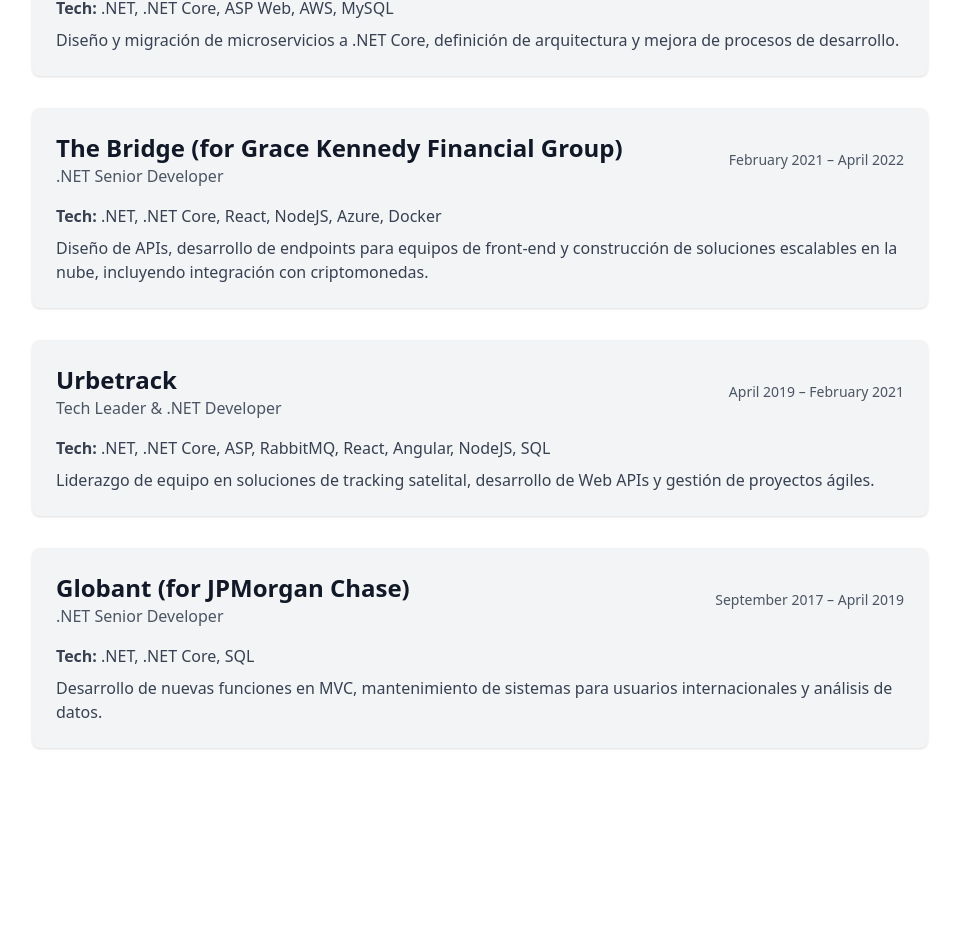
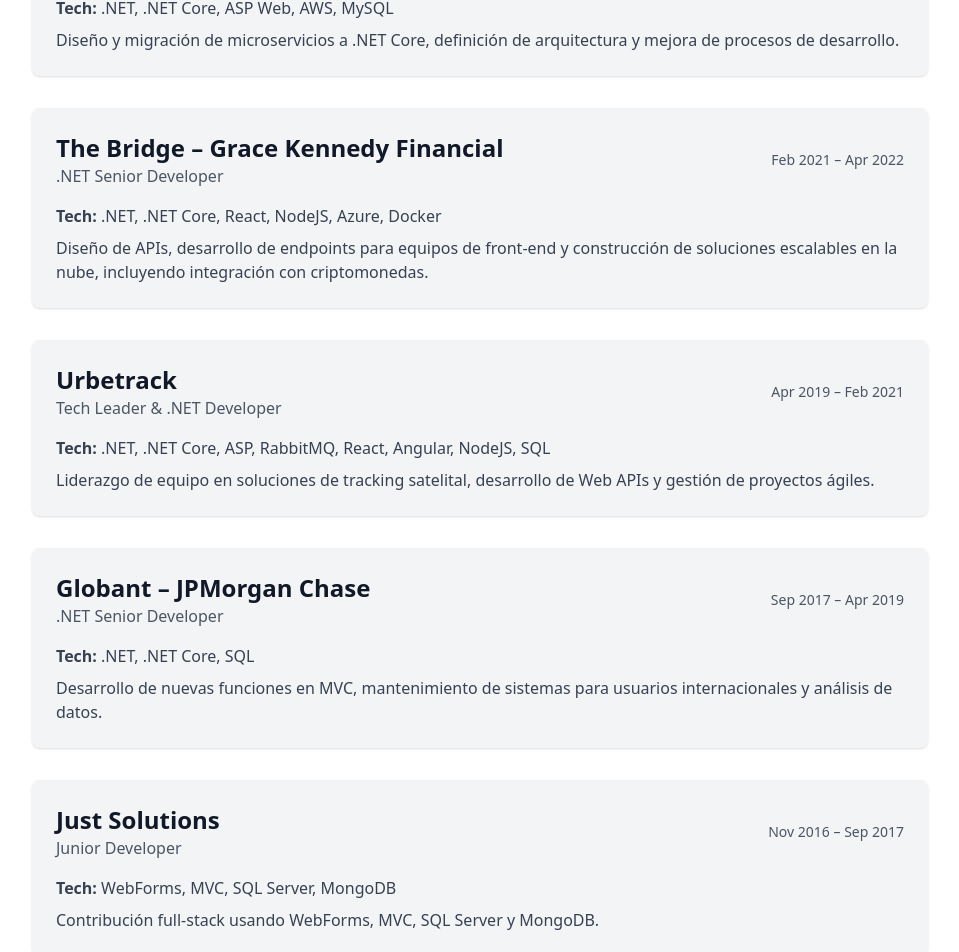
Before and after one commit to demarcosergio/sergio-portfolioV2, a Next.js app: page /work in a window 1280 px wide. Shown: the part 580-1532 px from the top of the page, without its empty margins (160-1119 px from the left). Before the commit the page ends 1352 px from the top, so only its background shows below. Built offline with nearby package versions, Linux system fonts and the light colour scheme.

Commit message:
Add missing job experiences and use shared data

```diff
--- a/src/app/work/page.tsx
+++ b/src/app/work/page.tsx
@@ -2,56 +2,10 @@
 import { useContext } from "react";
 import { LanguageContext } from "@/contexts/LanguageContext";
 import { translations } from "@/data/translations";
+import { experiences } from "@/data/experiences";
 
 export default function Work() {
     const { lang } = useContext(LanguageContext);
-    const workExperience = [
-        {
-            id: 1,
-            period: "April 2022 – Present",
-            company: "Novatech (for Milwaukee Tools)",
-            role: "Full-Stack Developer",
-            tech: ".NET, Next.js, Azure",
-            tasks:
-                "Desarrollo de endpoints en .NET, creación de frontends dinámicos basados en diseños Figma, gestión de infraestructura Azure y mentoría de desarrolladores junior.",
-        },
-        {
-            id: 2,
-            period: "April 2022 – June 2023",
-            company: "Selehann (for iDocket)",
-            role: ".NET Senior Developer",
-            tech: ".NET, .NET Core, ASP Web, AWS, MySQL",
-            tasks:
-                "Diseño y migración de microservicios a .NET Core, definición de arquitectura y mejora de procesos de desarrollo.",
-        },
-        {
-            id: 3,
-            period: "February 2021 – April 2022",
-            company: "The Bridge (for Grace Kennedy Financial Group)",
-            role: ".NET Senior Developer",
-            tech: ".NET, .NET Core, React, NodeJS, Azure, Docker",
-            tasks:
-                "Diseño de APIs, desarrollo de endpoints para equipos de front-end y construcción de soluciones escalables en la nube, incluyendo integración con criptomonedas.",
-        },
-        {
-            id: 4,
-            period: "April 2019 – February 2021",
-            company: "Urbetrack",
-            role: "Tech Leader & .NET Developer",
-            tech: ".NET, .NET Core, ASP, RabbitMQ, React, Angular, NodeJS, SQL",
-            tasks:
-                "Liderazgo de equipo en soluciones de tracking satelital, desarrollo de Web APIs y gestión de proyectos ágiles.",
-        },
-        {
-            id: 5,
-            period: "September 2017 – April 2019",
-            company: "Globant (for JPMorgan Chase)",
-            role: ".NET Senior Developer",
-            tech: ".NET, .NET Core, SQL",
-            tasks:
-                "Desarrollo de nuevas funciones en MVC, mantenimiento de sistemas para usuarios internacionales y análisis de datos.",
-        },
-    ];
 
     return (
         <main className="min-h-screen p-6 pt-8 sm:pt-24">
@@ -60,8 +14,8 @@ export default function Work() {
                     {translations[lang].work.title}
                 </h1>
                 <div className="space-y-8">
-                    {workExperience.map((job) => (
-                        <div key={job.id} className="bg-gray-100 dark:bg-gray-800 p-6 rounded-lg shadow">
+                    {experiences.map((job, index) => (
+                        <div key={index} className="bg-gray-100 dark:bg-gray-800 p-6 rounded-lg shadow">
                             <div className="flex flex-col sm:flex-row justify-between items-start sm:items-center">
                                 <div>
                                     <h2 className="text-2xl font-bold text-gray-900 dark:text-neutral-200">
--- a/src/data/experiences.ts
+++ b/src/data/experiences.ts
@@ -3,6 +3,9 @@ export interface Experience {
     company: string;
     period: string;
     responsibilities: string[];
+    role?: string;
+    tech?: string;
+    tasks?: string;
 }
 
 export const experiences: Experience[] = [
@@ -10,42 +13,83 @@ export const experiences: Experience[] = [
         title: "Full-Stack Developer",
         company: "Qualitara – Milwaukee Tools",
         period: "Jun 2023 – Present",
+        role: "Full-Stack Developer",
+        tech: ".NET, Next.js, Azure",
         responsibilities: [
             "Built reusable .NET APIs",
             "Implemented dynamic Next.js interfaces",
             "Managed Azure infrastructure",
             "Mentored junior developers",
         ],
+        tasks:
+            "Desarrollo de endpoints en .NET, creación de frontends dinámicos basados en diseños Figma, gestión de infraestructura Azure y mentoría de desarrolladores junior.",
     },
     {
         title: ".NET Senior Developer",
         company: "Selehann – iDocket",
         period: "Apr 2022 – Jun 2023",
+        role: ".NET Senior Developer",
+        tech: ".NET, .NET Core, ASP Web, AWS, MySQL",
         responsibilities: [
             "Migrated services to .NET Core",
             "Designed microservices with WCF",
             "Improved architecture for scalability",
         ],
+        tasks:
+            "Diseño y migración de microservicios a .NET Core, definición de arquitectura y mejora de procesos de desarrollo.",
     },
     {
         title: ".NET Senior Developer",
         company: "The Bridge – Grace Kennedy Financial",
         period: "Feb 2021 – Apr 2022",
+        role: ".NET Senior Developer",
+        tech: ".NET, .NET Core, React, NodeJS, Azure, Docker",
         responsibilities: [
             "Developed APIs for fintech solutions",
             "Designed architecture with Cosmos DB",
             "Collaborated on web and mobile platforms",
         ],
+        tasks:
+            "Diseño de APIs, desarrollo de endpoints para equipos de front-end y construcción de soluciones escalables en la nube, incluyendo integración con criptomonedas.",
     },
     {
         title: "Technical Lead / .NET Developer",
         company: "Urbetrack",
         period: "Apr 2019 – Feb 2021",
+        role: "Tech Leader & .NET Developer",
+        tech: ".NET, .NET Core, ASP, RabbitMQ, React, Angular, NodeJS, SQL",
         responsibilities: [
             "Led development teams",
             "Implemented real-time processing",
             "Managed Agile flows and DevOps",
         ],
+        tasks:
+            "Liderazgo de equipo en soluciones de tracking satelital, desarrollo de Web APIs y gestión de proyectos ágiles.",
     },
-    // Agregamos los restantes si querés incluirlos también
+    {
+        title: ".NET Senior Developer",
+        company: "Globant – JPMorgan Chase",
+        period: "Sep 2017 – Apr 2019",
+        role: ".NET Senior Developer",
+        tech: ".NET, .NET Core, SQL",
+        responsibilities: [
+            "Developed MVC features",
+            "Maintained systems for international users",
+            "Performed data analysis",
+        ],
+        tasks:
+            "Desarrollo de nuevas funciones en MVC, mantenimiento de sistemas para usuarios internacionales y análisis de datos.",
+    },
+    {
+        title: "Junior Developer",
+        company: "Just Solutions",
+        period: "Nov 2016 – Sep 2017",
+        role: "Junior Developer",
+        tech: "WebForms, MVC, SQL Server, MongoDB",
+        responsibilities: [
+            "Contributed to full-stack features",
+            "Worked with WebForms, MVC, SQL Server and MongoDB",
+        ],
+        tasks: "Contribución full-stack usando WebForms, MVC, SQL Server y MongoDB.",
+    },
 ];
```
